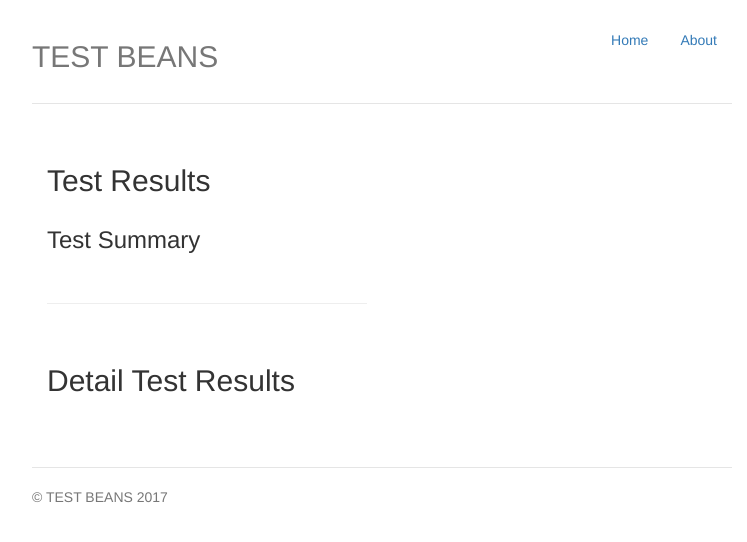
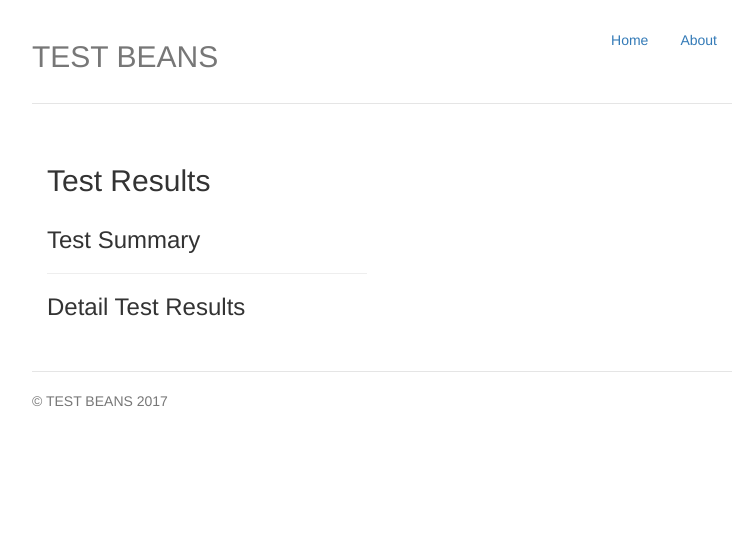
Before and after one commit to layheng/testbeans, a Django app: template tester/templates/tester/result.html in a window 1280 px wide. Shown: the top 542 px of the page, without its empty margins (258-1005 px from the left). Run offline with Django 3.2, Linux system fonts and the light colour scheme; the template is opened without the code that fills it, so the values that code supplies are empty; some libraries are stand-ins or nearby versions.

Commit message:
update report format

```diff
--- a/tester/templates/tester/result.html
+++ b/tester/templates/tester/result.html
@@ -53,11 +53,8 @@
                         <br> {{ line }} <br>
                  {% endfor %}
             {% endif %}
-            <br>
             <hr>
-            <br>
-            <h2>Detail Test Results</h2>
-            <br>
+            <h3>Detail Test Results</h3>
             {% if result_lines %}
                 {% for line in result_lines %}
                        {{ line }} <br>
@@ -98,8 +95,8 @@
             ]);
         var options = {
           title: 'Features',
-          width:300,
-          height:300,
+          width:275,
+          height:275,
           colors: ['#00CC00', '#FF0000'],
           titleTextStyle: {fontSize: 16},
           is3D: true,
@@ -122,8 +119,8 @@
             ]);
         var options = {
           title: 'Scenarios',
-          width:300,
-          height:300,
+          width:275,
+          height:275,
           colors: ['#00CC00', '#FF0000'],
           titleTextStyle: {fontSize: 16},
           is3D: true,
```
